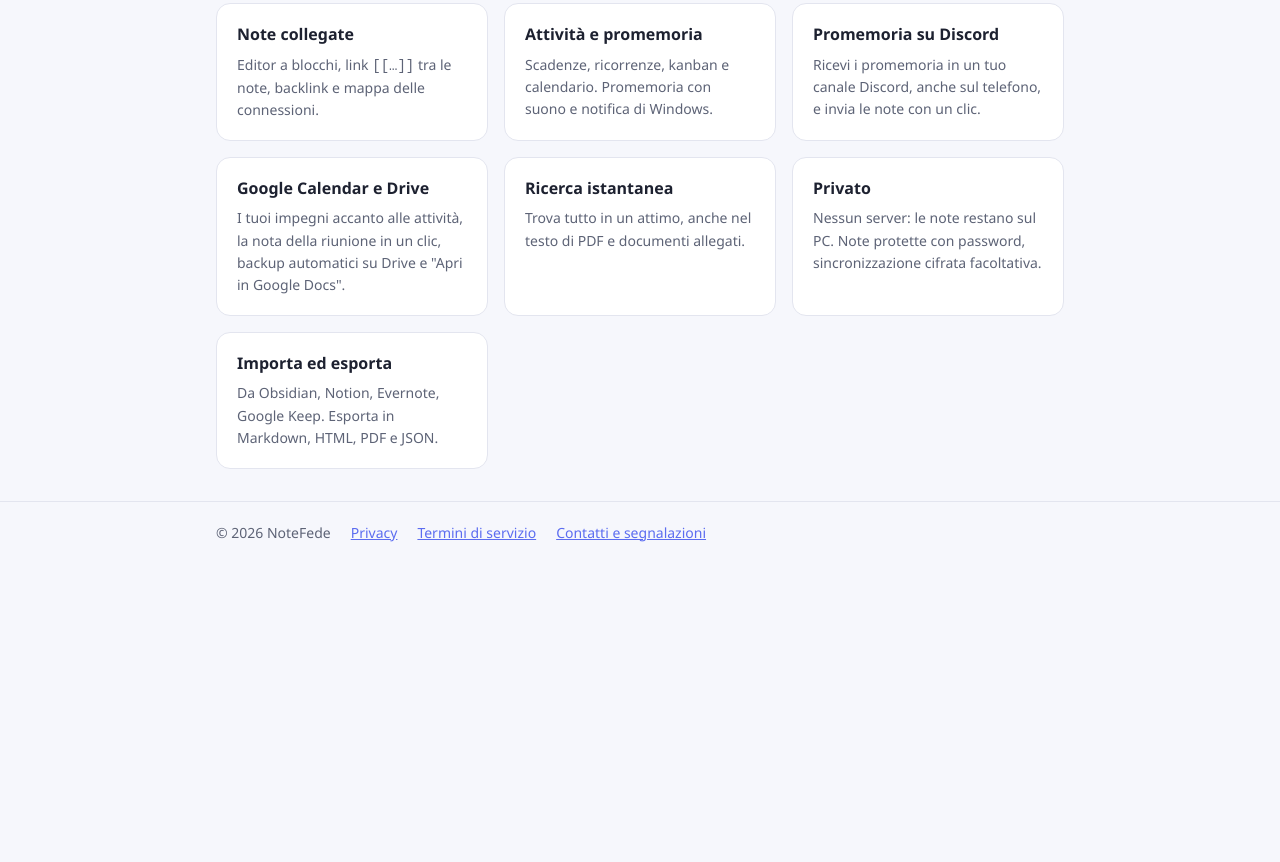
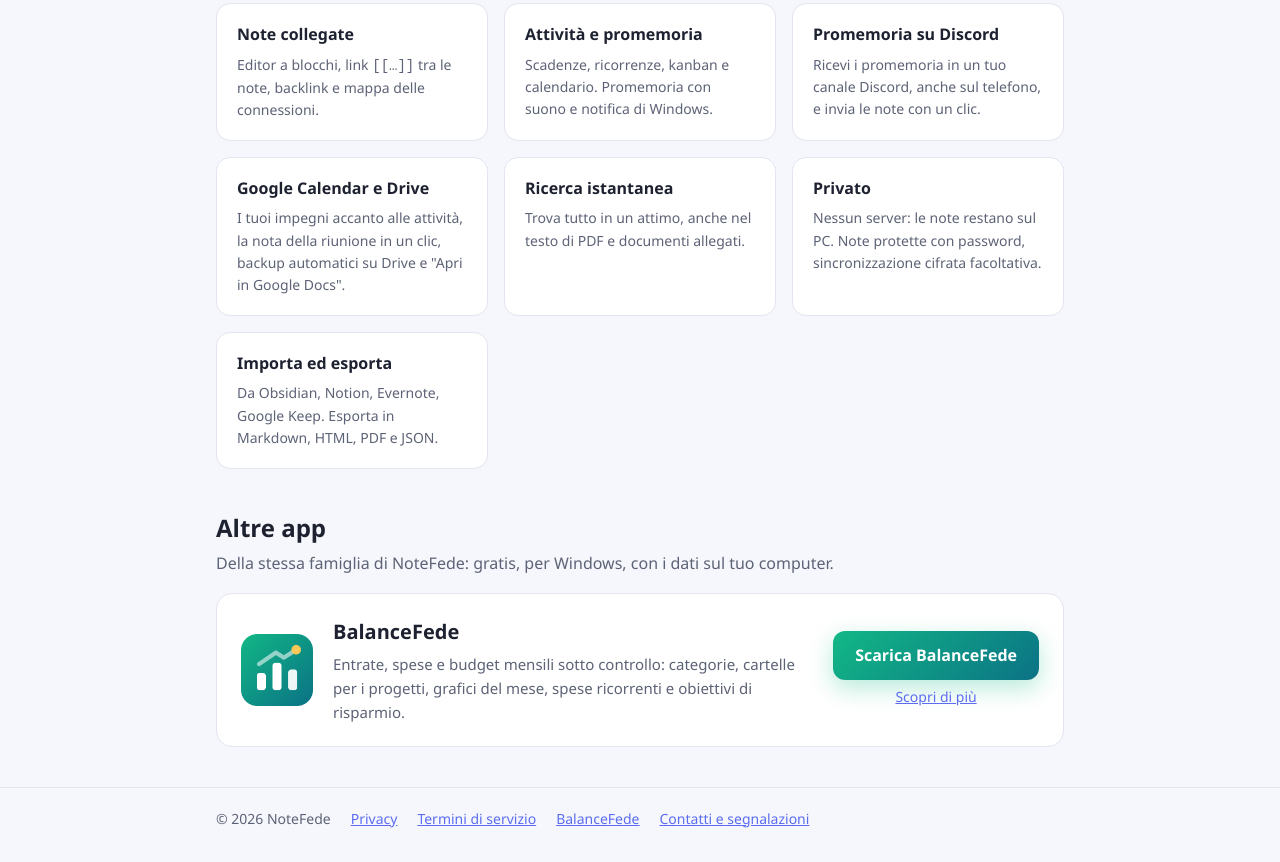
Before and after one commit to geniofabry-cell/NoteFede-download, a plain HTML site: page index.html in a window 1280 px wide. Shown: the part 723-1585 px from the top of the page. Before the commit the page ends 1299 px from the top, so only its background shows below. Drawn offline with Linux system fonts and the light colour scheme.

Commit message:
Sito: sezione Altre app con il download di BalanceFede
Co-Authored-By: Claude Opus 5.5 <noreply@anthropic.com>

```diff
--- a/index.html
+++ b/index.html
@@ -35,6 +35,21 @@
       <div class="card"><h3>Privato</h3><p>Nessun server: le note restano sul PC. Note protette con password, sincronizzazione cifrata facoltativa.</p></div>
       <div class="card"><h3>Importa ed esporta</h3><p>Da Obsidian, Notion, Evernote, Google Keep. Esporta in Markdown, HTML, PDF e JSON.</p></div>
     </section>
+    <section class="apps" id="altre-app">
+      <h2>Altre app</h2>
+      <p>Della stessa famiglia di NoteFede: gratis, per Windows, con i dati sul tuo computer.</p>
+      <div class="app-card">
+        <img src="balancefede.png" alt="Logo di BalanceFede">
+        <div class="text">
+          <h3>BalanceFede</h3>
+          <p>Entrate, spese e budget mensili sotto controllo: categorie, cartelle per i progetti, grafici del mese, spese ricorrenti e obiettivi di risparmio.</p>
+        </div>
+        <div class="actions">
+          <a class="btn green" href="https://github.com/geniofabry-cell/BalanceFede-download/releases/latest">Scarica BalanceFede</a>
+          <a class="more" href="balancefede.html">Scopri di più</a>
+        </div>
+      </div>
+    </section>
   </main>
 
   <footer>
@@ -42,6 +57,7 @@
       <span>© 2026 NoteFede</span>
       <a href="privacy.html">Privacy</a>
       <a href="termini.html">Termini di servizio</a>
+      <a href="balancefede.html">BalanceFede</a>
       <a href="https://github.com/geniofabry-cell/NoteFede-download/issues">Contatti e segnalazioni</a>
     </div>
   </footer>
--- a/style.css
+++ b/style.css
@@ -58,3 +58,16 @@ header.top a.brand { font-weight: 700; font-size: 18px; color: var(--text); text
 .muted { color: var(--muted); }
 footer { border-top: 1px solid var(--border); padding: 20px 0 32px; font-size: 14px; color: var(--muted); }
 footer .wrap { display: flex; flex-wrap: wrap; gap: 8px 20px; }
+/* Altre app (BalanceFede) */
+.btn.green { background: linear-gradient(135deg, #12b886, #0b7285); box-shadow: 0 8px 24px rgba(18, 184, 134, 0.3); }
+.apps { padding: 8px 0 40px; }
+.apps h2 { font-size: 24px; margin: 0 0 4px; }
+.apps > p { color: var(--muted); margin: 0 0 16px; }
+.app-card { display: flex; flex-wrap: wrap; align-items: center; gap: 20px; background: var(--card); border: 1px solid var(--border); border-radius: 16px; padding: 22px 24px; }
+.app-card img { width: 72px; height: 72px; flex-shrink: 0; }
+.app-card .text { flex: 1; min-width: 220px; }
+.app-card h3 { margin: 0 0 4px; font-size: 20px; }
+.app-card p { margin: 0; color: var(--muted); font-size: 15px; }
+.app-card .actions { display: flex; flex-direction: column; align-items: center; gap: 6px; }
+.app-card .actions .btn { font-size: 16px; padding: 12px 22px; }
+.app-card .actions a.more { font-size: 14px; }
```
Also changed, not shown: balancefede.html (added, +61 -0 lines), balancefede.png (added).
